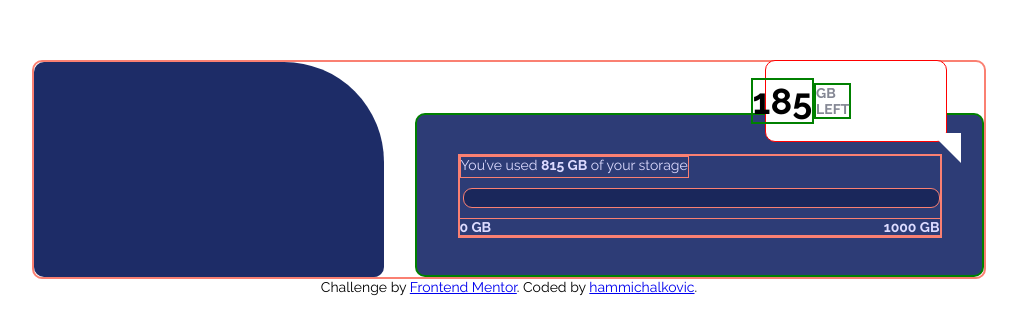
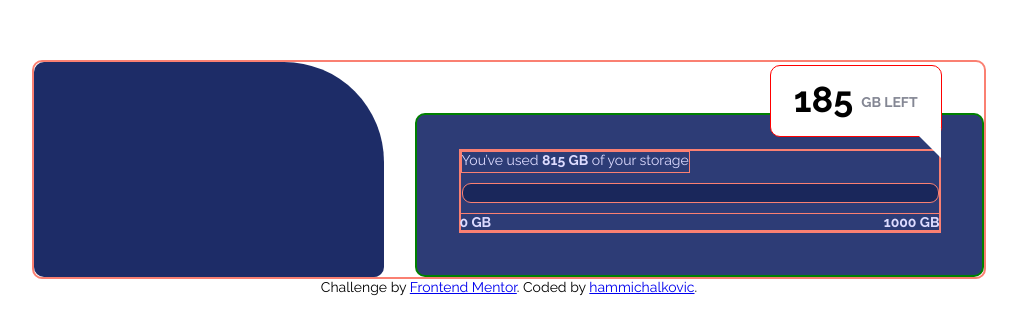
Before and after one commit to hammichalkovic/frontend-mentor-practices, a plain HTML site: page junior/fylo-data-storage-component-master/index.html in a window 1280 px wide. Shown: the part 231-566 px from the top of the page, without its empty margins (131-1148 px from the left). Drawn offline with Linux system fonts and the light colour scheme.

Commit message:
Align elements inside div.storage__left

```diff
--- a/junior/fylo-data-storage-component-master/css/style.css
+++ b/junior/fylo-data-storage-component-master/css/style.css
@@ -61,12 +61,12 @@ div.max  {
 }
 
 .storage__left {
-    width: 180px;
-    height: 80px;
+    width: 170px;
+    height: 70px;
     border: 1px solid red;
     align-self: flex-end;
     border-radius: 10px;
-    margin: -55px 35px 0 0;
+    margin: -50px 40px 0 0;
     z-index: 1;
     background-color: white;
     display: flex;
@@ -74,11 +74,28 @@ div.max  {
     align-items: center;
 }
 
+div.items {
+    width: 200px;
+    height: 30px;
+    margin: 0 -30px 12px 8px;
+}
+
+div.number {
+    margin:0 0 3px 88px;
+}
+
+div.items p {
+    width: 70px;
+    height: 50px;
+    font-size: 14px;
+    margin-right: 10px;
+}
+
 div.storage__left::after {
     content: '';
     width: 0;
     height: 0;
-    margin: 95px 0 0 80px;
+    margin: 85px 65px 0 0;
     border-top: 30px solid white;
     border-right: 0 solid transparent;
     border-left: 30px solid transparent;
@@ -87,7 +104,6 @@ div.storage__left::after {
 
 .storage__left p {
     text-transform: uppercase;
-    border: 2px solid green;
 }
 
 .storage__left p em {
@@ -107,7 +123,7 @@ div.storage__used p {
 
 div.storage {
     border: 2px solid salmon;
-    width: 480px;
+    width: 478px;
     height: 80px;
     display: flex;
     justify-content:space-between;
```
